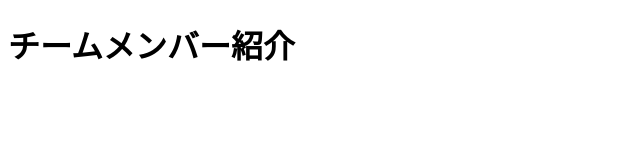
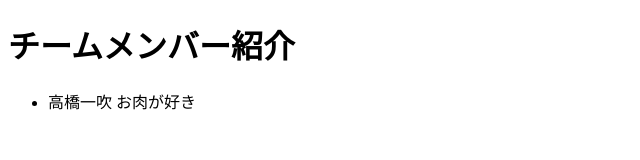
Before and after one commit to rnm-01/naga, a plain HTML site: page index.html in a window 1280 px wide. Shown: the whole page, without its empty margins (0-640 px from the left). Drawn offline with Linux system fonts and the light colour scheme.

Commit message:
Update index.html

```diff
--- a/index.html
+++ b/index.html
@@ -8,8 +8,7 @@
 <body>
     <h1>チームメンバー紹介</h1>
     <ul>
-        <!--メンバー紹介をここに追加-->
-
+        <li>高橋一吹 お肉が好き</li>
     </ul>
 </body>
 </html>
```
